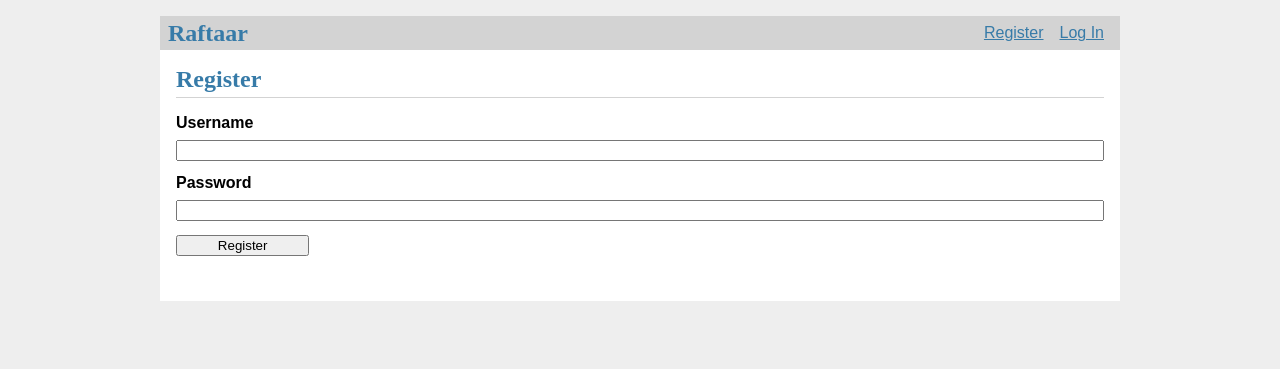
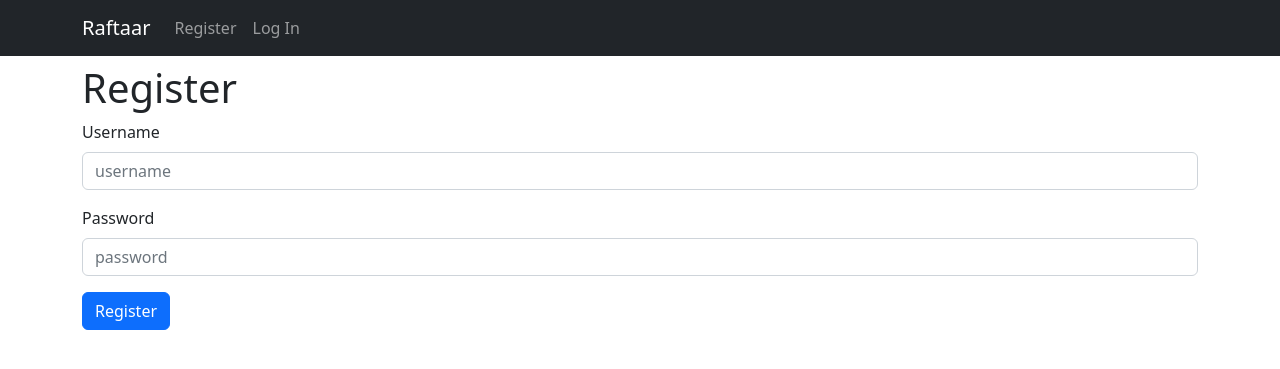
Before and after one commit to hsgrewal/raftaar, a Flask app: page /auth/register in a window 1280 px wide. Shown: the top 369 px of the page. Run offline with Flask 2, Linux system fonts and the light colour scheme.

Commit message:
Add bootstrap to base and register

```diff
--- a/raftaar/templates/auth/register.html
+++ b/raftaar/templates/auth/register.html
@@ -6,10 +6,14 @@
 
 {% block content %}
   <form method="post">
-    <label for="username">Username</label>
-    <input name="username" id="username" required>
-    <label for="password">Password</label>
-    <input type="password" name="password" id="password" required>
-    <input type="submit" value="Register">
+    <div class="mb-3">
+      <label for="username" class="form-label">Username</label>
+      <input class="form-control" name="username" id="username" placeholder="username" required>
+    </div>
+    <div class="mb-3">
+      <label for="password" class="form-label">Password</label>
+      <input type="password" class="form-control" name="password" id="password" placeholder="password" required>
+    </div>
+    <button type="submit" class="btn btn-primary">Register</button>
   </form>
 {% endblock %}
--- a/raftaar/templates/base.html
+++ b/raftaar/templates/base.html
@@ -1,24 +1,51 @@
 <!doctype html>
+<html lang="en">
+  <head>
+    <meta charset="utf-8">
+    <meta name="viewport" content="width=device-width, initial-scale=1">
     <title>{% block title %}{% endblock %} - Raftaar</title>
-<link rel="stylesheet" href="{{ url_for('static', filename='style.css') }}">
-<nav>
-  <h1>Raftaar</h1>
-  <ul>
+    <link href="https://cdn.jsdelivr.net/npm/bootstrap@5.2.3/dist/css/bootstrap.min.css" rel="stylesheet" integrity="sha384-rbsA2VBKQhggwzxH7pPCaAqO46MgnOM80zW1RWuH61DGLwZJEdK2Kadq2F9CUG65" crossorigin="anonymous">
+    <!-- <link rel="stylesheet" href="{{ url_for('static', filename='style.css') }}"> -->
+    <script src="https://cdn.jsdelivr.net/npm/bootstrap@5.2.3/dist/js/bootstrap.bundle.min.js" integrity="sha384-kenU1KFdBIe4zVF0s0G1M5b4hcpxyD9F7jL+jjXkk+Q2h455rYXK/7HAuoJl+0I4" crossorigin="anonymous"></script>
+  </head>
+  <body>
+    <main>
+      <nav class="navbar navbar-expand-sm navbar-dark bg-dark">
+        <div class="container">
+          <a class="navbar-brand" href="/">Raftaar</a>
+          <button class="navbar-toggler" type="button" data-bs-toggle="collapse" data-bs-target="#navbarSupportedContent" aria-controls="navbarSupportedContent" aria-expanded="false" aria-label="Toggle navigation">
+            <span class="navbar-toggler-icon"></span>
+          </button>
+          <div class="collapse navbar-collapse" id="navbarSupportedContent">
+            <ul class="navbar-nav me-auto mb-2 mb-sm-0">
               {% if g.user %}
-      <li><span>{{ g.user['username'] }}</span></li>
-      <li><a href="{{ url_for('auth.logout') }}">Log Out</a></li>
+              <li class="nav-item">
+                <a class="nav-link disabled">{{ g.user['username'] }}</a>
+              </li>
+              <li class="nav-item">
+                <a class="nav-link" href="{{ url_for('auth.logout') }}">Log Out</a>
+              </li>
               {% else %}
-      <li><a href="{{ url_for('auth.register') }}">Register</a></li>
-      <li><a href="{{ url_for('auth.login') }}">Log In</a></li>
+              <li class="nav-item">
+                <a class="nav-link" href="{{ url_for('auth.register') }}">Register</a>
+              </li>
+              <li class="nav-item">
+                <a class="nav-link" href="{{ url_for('auth.login') }}">Log In</a>
+              </li>
               {% endif %}
             </ul>
+          </div>
+        </div>
       </nav>
-<section class="content">
-  <header>
+      <div class="container">
+        <h1 class="text-center">
           {% block header %}{% endblock %}
-  </header>
+        </h1>
         {% for message in get_flashed_messages() %}
-    <div class="flash">{{ message }}</div>
+          <div class="alert alert-primary" role="alert">{{ message }}</div>
         {% endfor %}
         {% block content %}{% endblock%}
-</section>
+      </div>
+    </main>
+  </body>
+</html>
```
Lines whose indentation alone changed are shown as unchanged.
